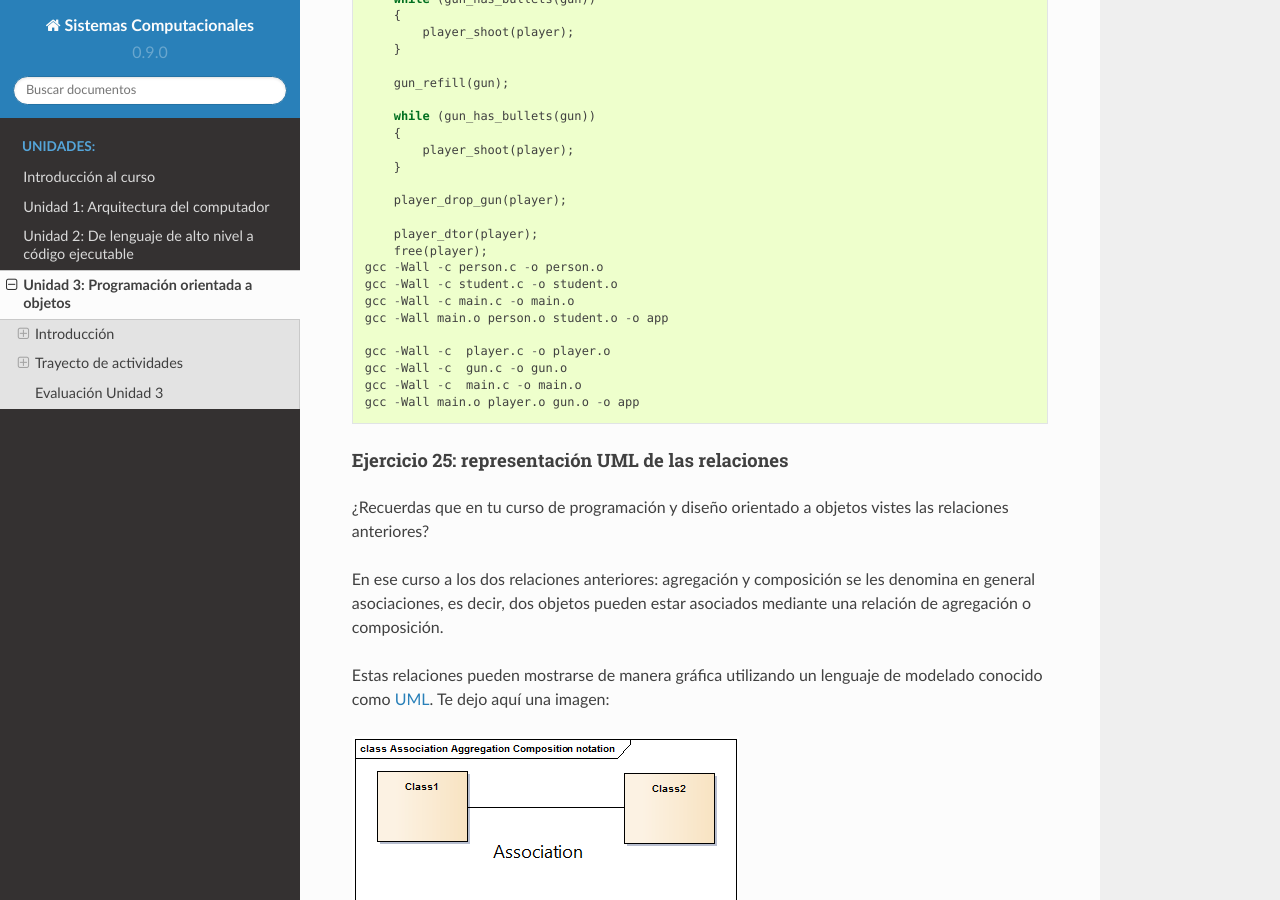
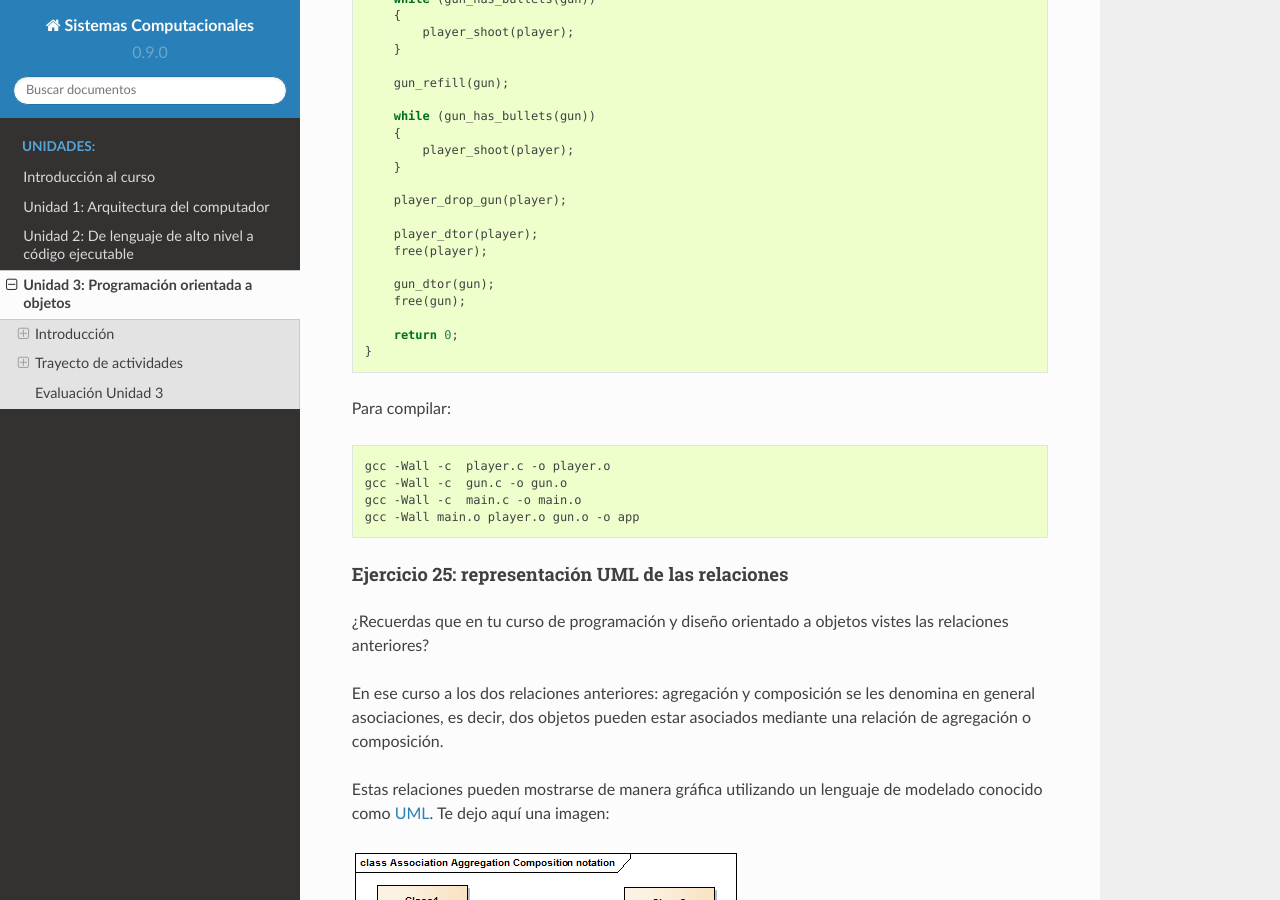
Before and after one commit to juanferfranco/SistemasComputacionales, a Sphinx documentation site: the page built from docs/_unidad3/unidad3.rst, in a window 1280 px wide and 900 px high, scrolled down 26818 px. Built offline with Sphinx 7.4.7 and the Read the Docs theme 2.0.0, drawn with Linux system fonts in a browser that asks for light colours.

Commit message:
fix some middle click errors

```diff
--- a/docs/_unidad3/unidad3.rst
+++ b/docs/_unidad3/unidad3.rst
@@ -1446,15 +1446,22 @@ main.c:
 
         player_dtor(player);
         free(player);
-    gcc -Wall -c person.c -o person.o
-    gcc -Wall -c student.c -o student.o
-    gcc -Wall -c main.c -o main.o
-    gcc -Wall main.o person.o student.o -o app
+
+        gun_dtor(gun);
+        free(gun);
+
+        return 0;
+    }
+
+Para compilar:
+
+.. code-block:: bash
 
     gcc -Wall -c  player.c -o player.o
     gcc -Wall -c  gun.c -o gun.o
     gcc -Wall -c  main.c -o main.o
     gcc -Wall main.o player.o gun.o -o app
+
 
 Ejercicio 25: representación UML de las relaciones
 ^^^^^^^^^^^^^^^^^^^^^^^^^^^^^^^^^^^^^^^^^^^^^^^^^^^^^
```
